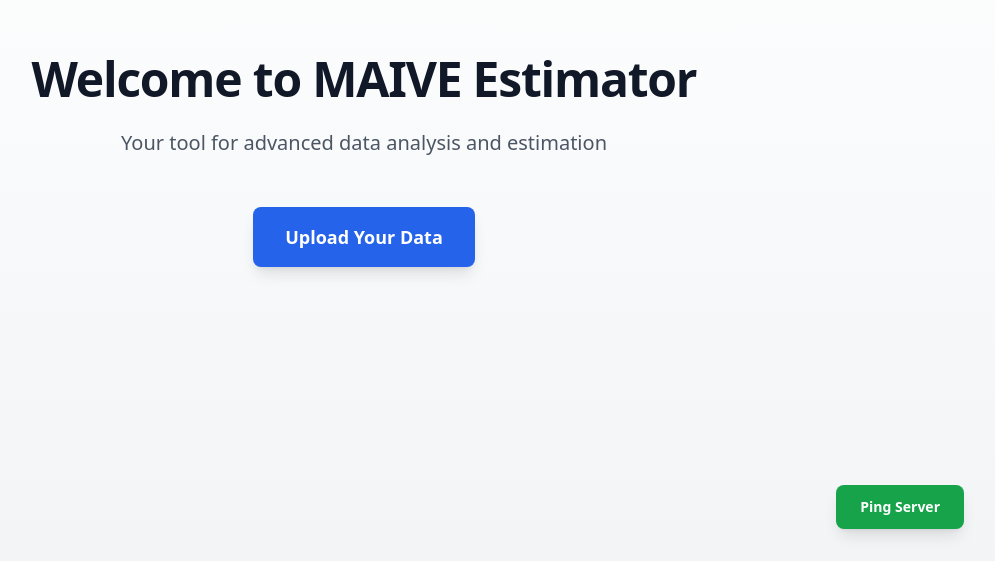
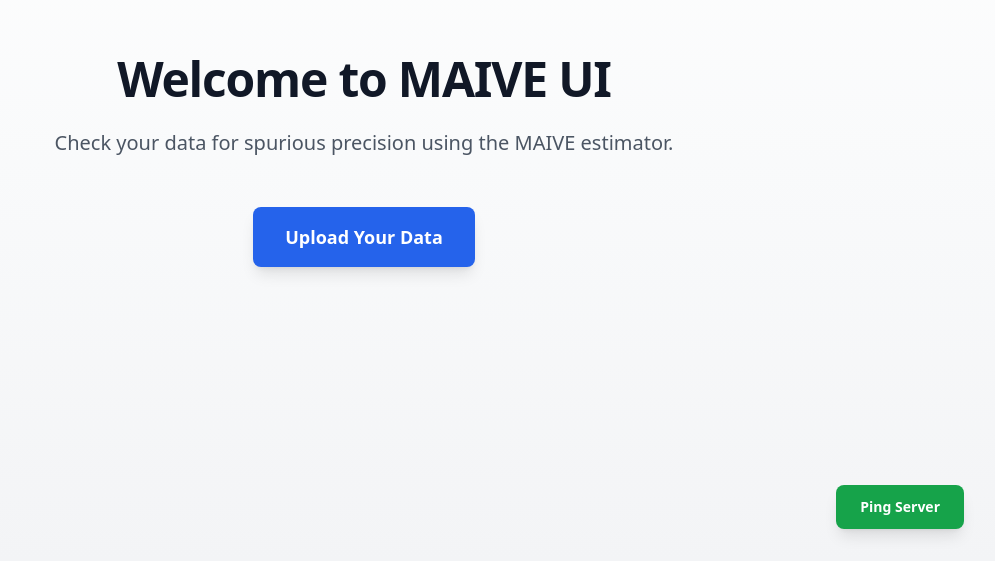
Before and after one commit to PetrCala/maive-ui, a Next.js app in the folder apps/react-ui/client/: page / in a window 1280 px wide. Shown: the part 239-800 px from the top of the page, without its empty margins (276-1271 px from the left). Built offline with nearby package versions, Linux system fonts and the light colour scheme.

Commit message:
style: change the landing page welcome and info messages

```diff
--- a/apps/react-ui/client/src/pages/index.tsx
+++ b/apps/react-ui/client/src/pages/index.tsx
@@ -6,10 +6,10 @@ export default function Home() {
 		<main className="flex min-h-screen flex-col items-center justify-center p-24 bg-gradient-to-b from-white via-gray-50 to-gray-100 dark:from-gray-900 dark:via-gray-800 dark:to-gray-900">
 			<div className="max-w-2xl text-center">
 				<h1 className="text-5xl font-bold mb-6 text-gray-900 dark:text-white tracking-tight">
-					Welcome to MAIVE Estimator
+					Welcome to MAIVE UI
 				</h1>
 				<p className="text-xl mb-12 text-gray-600 dark:text-gray-300 leading-relaxed">
-					Your tool for advanced data analysis and estimation
+					Check your data for spurious precision using the MAIVE estimator.
 				</p>
 				<Link
 					href="/upload"
```
